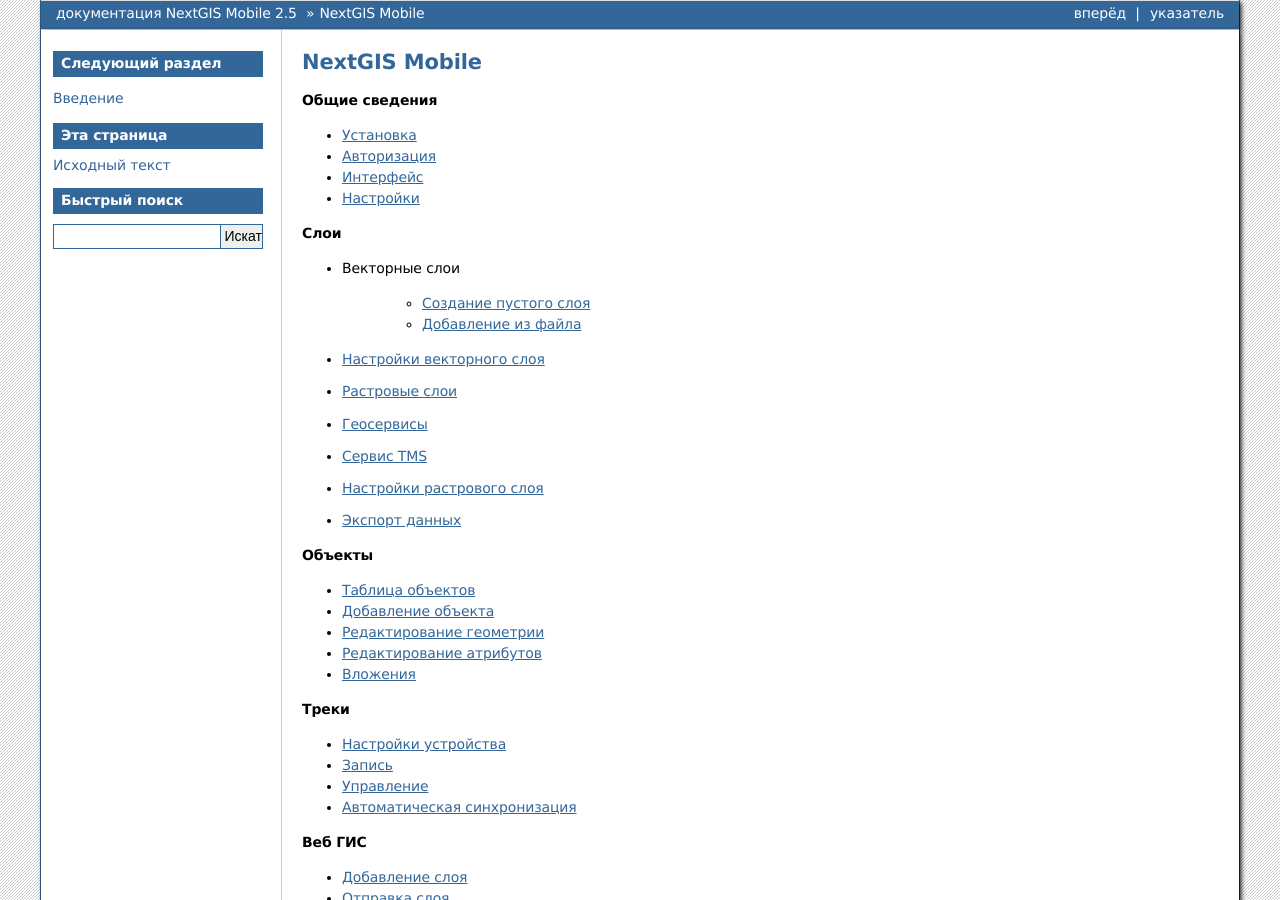
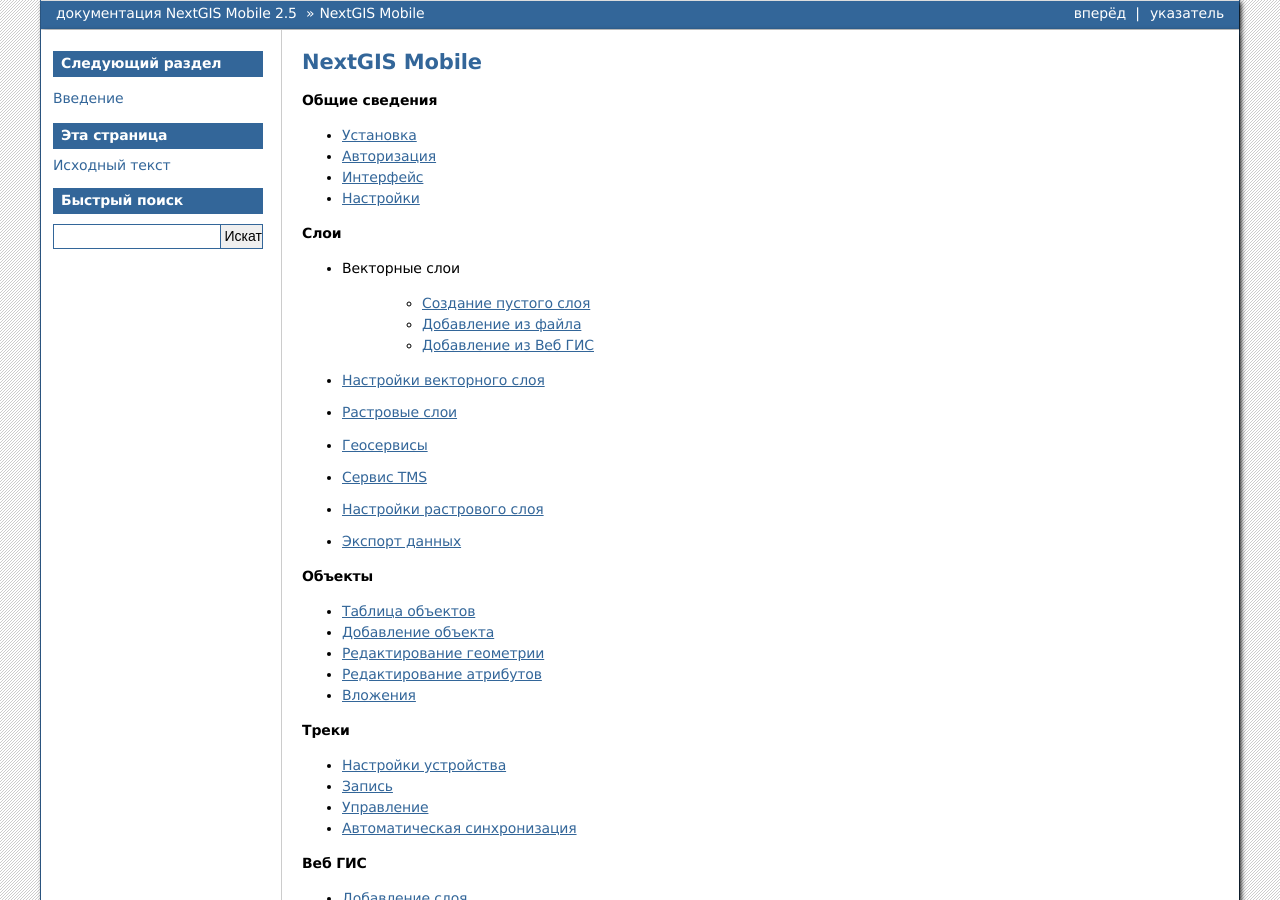
Before and after one commit to nextgis/docs_ngmobile, a Sphinx documentation site: the page built from source/index.rst, in a window 1280 px wide and 900 px high. Built offline with Sphinx 7.4.7, drawn with Linux system fonts in a browser that asks for light colours; formulas are drawn with MathJax 3.

Commit message:
Update index.rst
add layer from web gis link

```diff
--- a/source/index.rst
+++ b/source/index.rst
@@ -18,6 +18,7 @@
 
    * `Создание пустого слоя <https://docs.nextgis.ru/docs_ngmobile/source/load_geodata.html#ngmobile-create-vector>`_
    * `Добавление из файла <https://docs.nextgis.ru/docs_ngmobile/source/load_geodata.html#ngmobile-import-vector>`_
+   * `Добавление из Веб ГИС <https://docs.nextgis.ru/docs_ngmobile/source/ngw_integration.html#ngmobile-add-layer-webgis>`_
 
 * `Настройки векторного слоя <https://docs.nextgis.ru/docs_ngmobile/source/layer_settings.html#ngmobile-vector-layer-settings>`_
 * `Растровые слои <https://docs.nextgis.ru/docs_ngmobile/source/load_geodata.html#ngmobile-import-ngrc>`_
```
